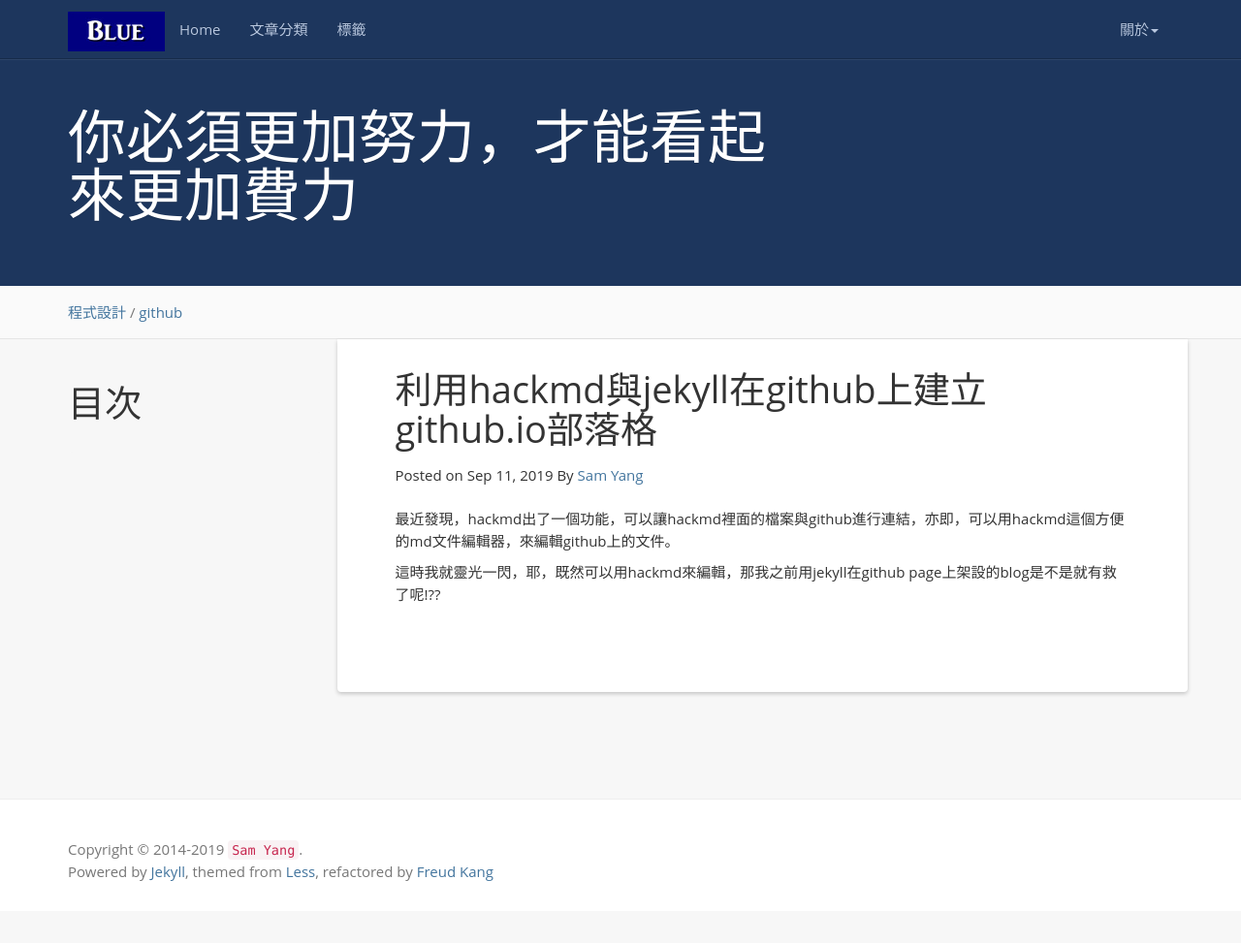
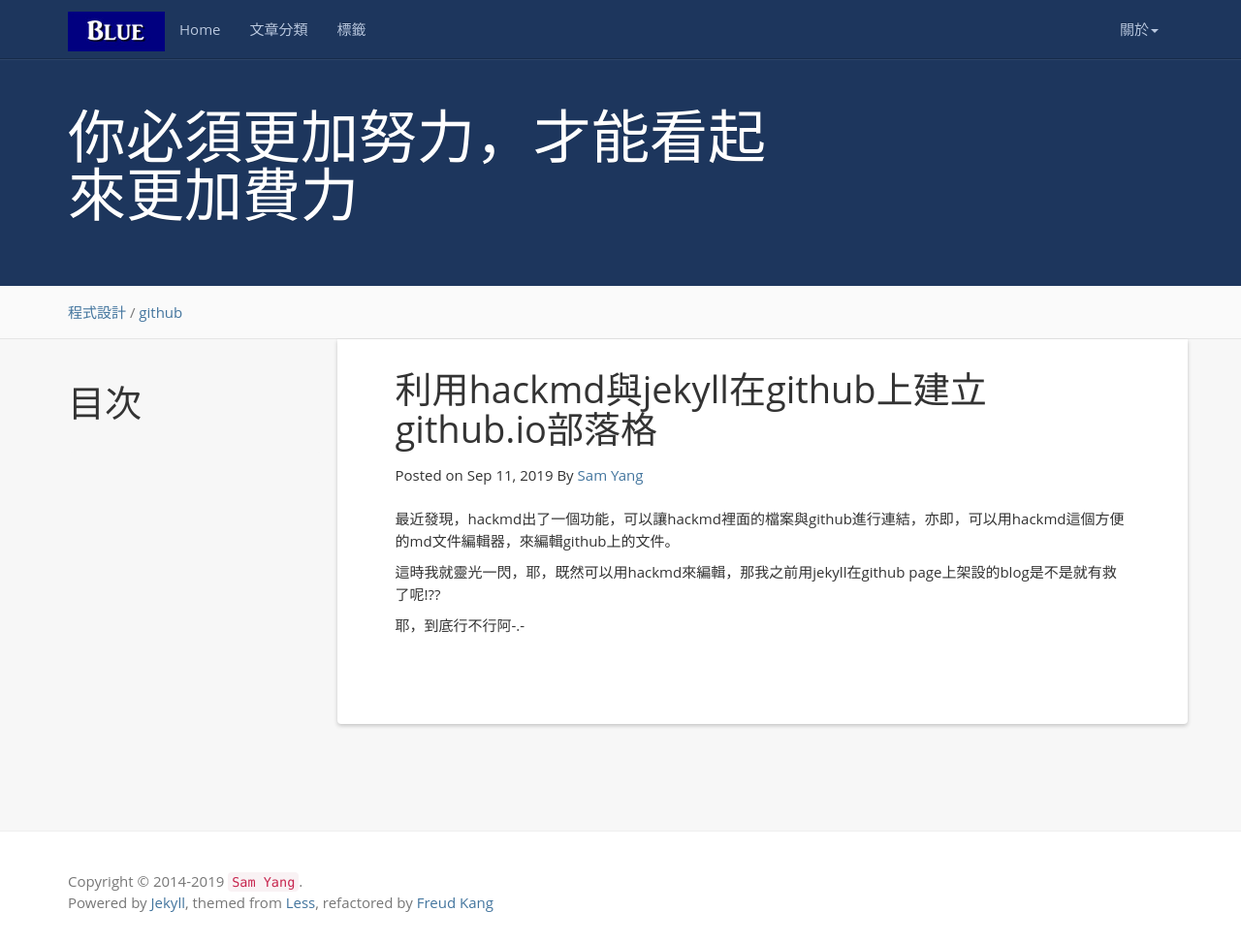
Before and after one commit to Bluebell3310/Blog-Legacy, a Jekyll site: the page built from _posts/programming/2019-09-11-hackmd_with_github_page.md, in a window 1280 px wide and 973 px high. Shown: the whole window at 97% size. Built offline with Jekyll 4.4.1, drawn with Linux system fonts in a browser that asks for light colours; nearby versions of some CDN libraries; comment, search, counter and statistics services are not loaded.

Commit message:
到底行不行~~

```diff
--- a/_posts/programming/2019-09-11-hackmd_with_github_page.md
+++ b/_posts/programming/2019-09-11-hackmd_with_github_page.md
@@ -10,3 +10,5 @@ tags: blog
 最近發現，hackmd出了一個功能，可以讓hackmd裡面的檔案與github進行連結，亦即，可以用hackmd這個方便的md文件編輯器，來編輯github上的文件。
 
 這時我就靈光一閃，耶，既然可以用hackmd來編輯，那我之前用jekyll在github page上架設的blog是不是就有救了呢!??
+
+耶，到底行不行阿-.-
```
